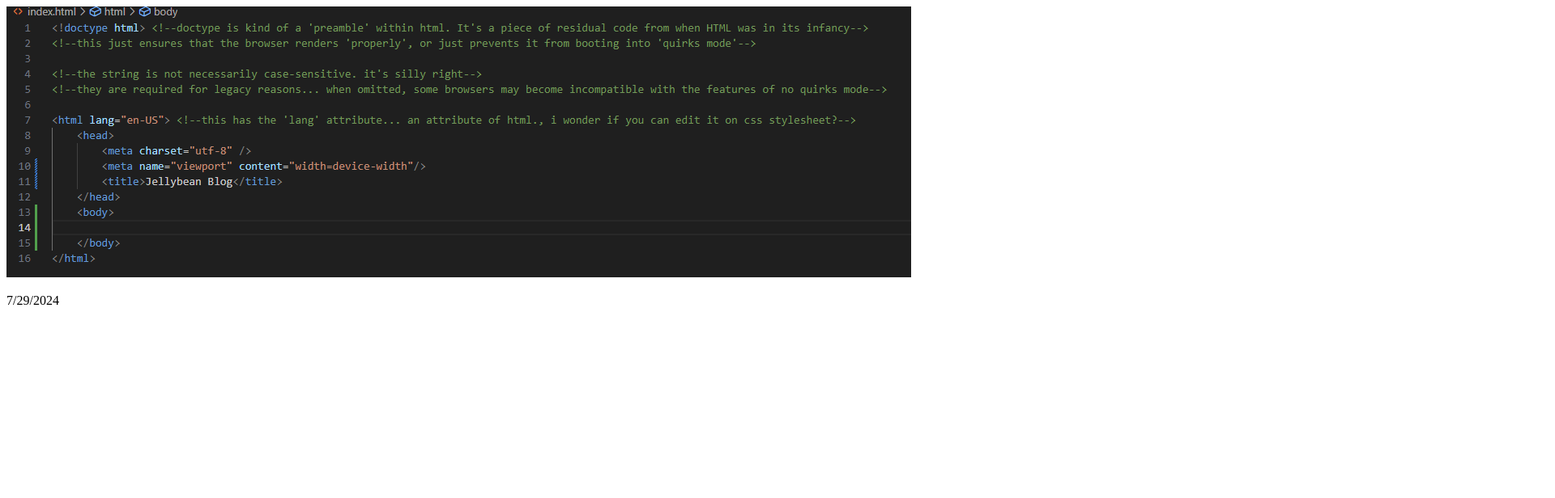
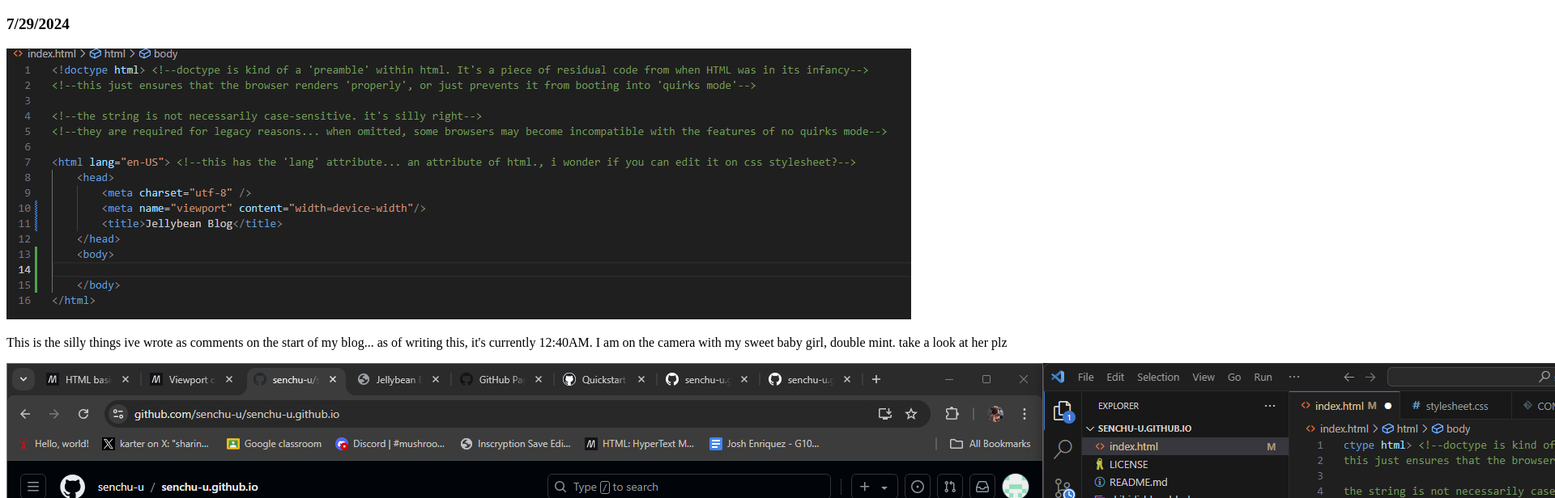
Before and after one commit to senchu-u/senchu-u.github.io, a plain HTML site: page index.html in a window 1280 px wide. Shown: the top 616 px of the page at 81% size, 1920 px wide, since content can reach past the window. Drawn offline with Linux system fonts and the light colour scheme.

Commit message:
wrote entries

```diff
--- a/index.html
+++ b/index.html
@@ -12,7 +12,11 @@
         <title>Jellybean Blog</title>
     </head>
     <body>
+        <p class="dates_class">7/29/2024</p>
         <img src="skibidi_blog_blud.png" alt="picture of progress"/>
-        <p>7/29/2024</p>
+        <p>This is the silly things ive wrote as comments on the start of my blog... as of writing this, it's currently 12:40AM. I am on the camera with my sweet baby girl, double mint. take a look at her plz</p>
+        <img src="picture_of_my_baby_girl.png" alt="picture of my beautiful wife"/>
+        <p>she has been writing on her cool journal for almost an hour which is something i can NEVER DO, which is why i'm learning how to make a website... just so i can do the same in my own passion... ehehehe shes so beautiful i love her. </p>
+        <p>her handwriting is so absolutely beautiful like i swear she was just made to write... shes literally the poet but at the same time the subject of these poems. she's just THAT girl.</p>
     </body>
 </html>
--- a/stylesheet.css
+++ b/stylesheet.css
@@ -1 +1,8 @@
 /*find a way to link this skibidi rizzerl*/
+
+/*linked through <link> element... um find out why its href again hehe*/
+
+.dates_class {
+    font-weight: bold;
+    font-size: larger;
+}
```
Also changed, not shown: picture_of_my_baby_girl.png (added).
